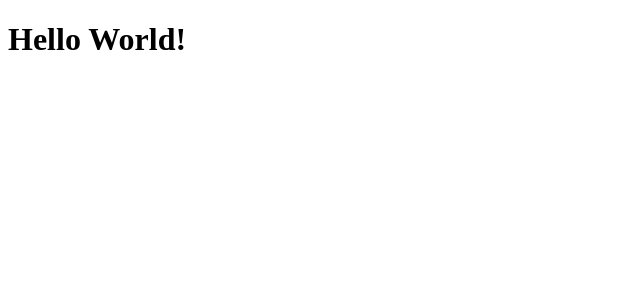
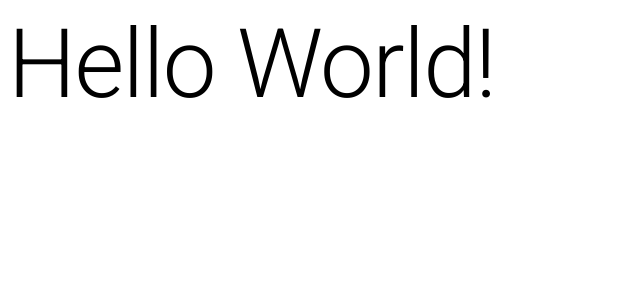
Before and after one commit to devtrpthi/Mui, a React (Create React App) app: page / in a window 1280 px wide. Shown: the top 300 px of the page, without its empty margins (0-640 px from the left). Built offline with nearby package versions, Linux system fonts and the light colour scheme.

Commit message:
added typography

```diff
--- a/src/App.jsx
+++ b/src/App.jsx
@@ -1,9 +1,10 @@
 import React from "react";
+import {Typography} from '@mui/material';
 
 function App() {
     return(
         <div>
-        <h1>Hello World!</h1>
+        <Typography variant="h1">Hello World!</Typography>
         </div>
     );
 }
```
